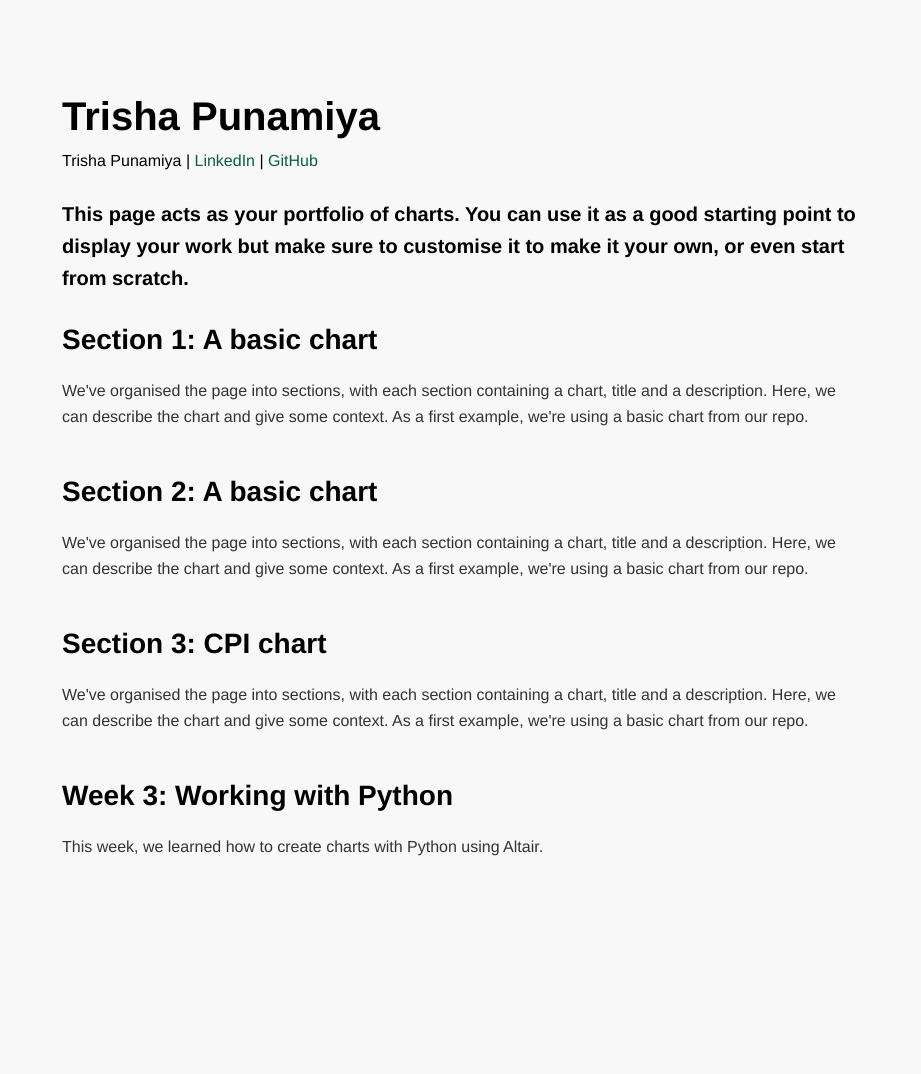
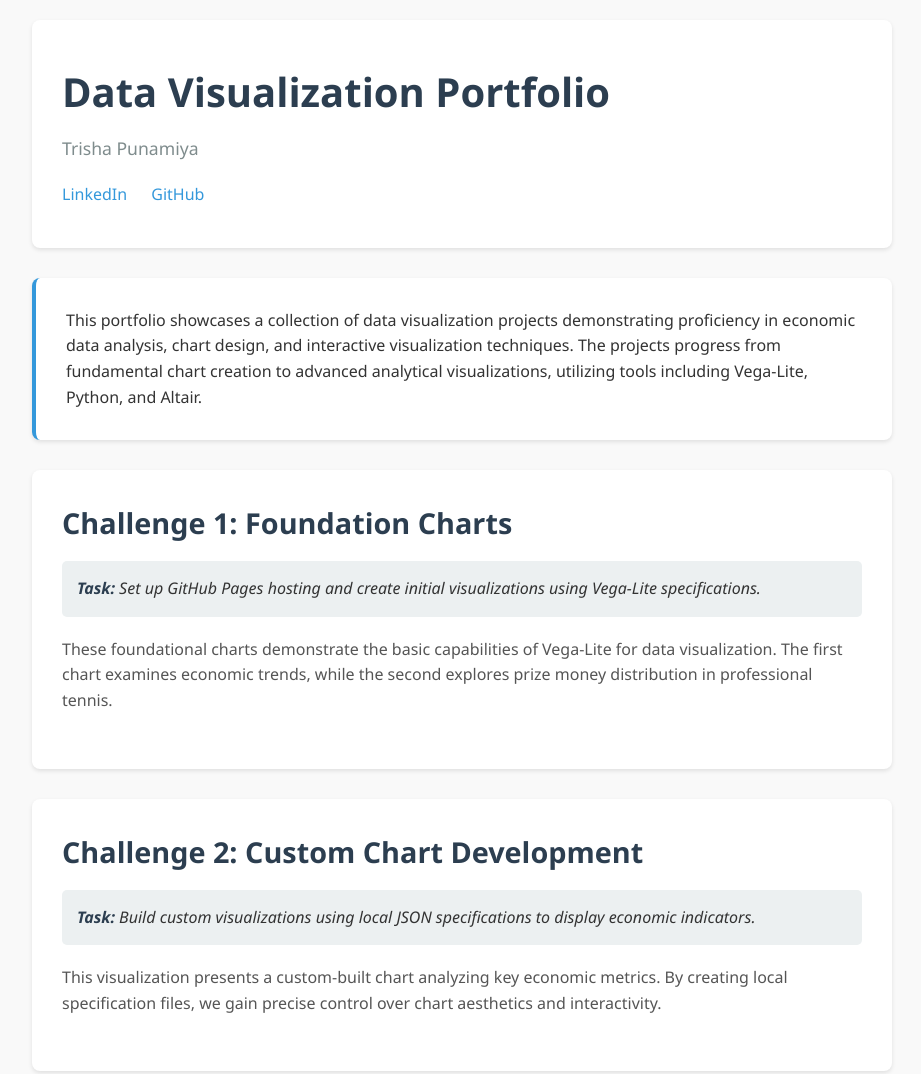
Before and after one commit to tpunamiya/tpunamiya.github.io, a plain HTML site: page index.html in a window 1280 px wide. Shown: the top 1074 px of the page, without its empty margins (178-1099 px from the left). Before the commit the page ends 900 px from the top, so only its background shows below. Drawn offline with Linux system fonts and the light colour scheme; a script that the page names is missing.

Commit message:
Update index.html

```diff
--- a/index.html
+++ b/index.html
@@ -1,130 +1,223 @@
-<!-- This HTML file provides a simple example of a portfolio page. It contains a header, a few sections, and a few charts. -->
-<!-- It works with the three css files in this folder: example1.css, example2.css and example3.css. -->
-<!-- The HTML file defines the structure of the page, and the CSS files define how it looks. -->
-<!-- The CSS examples are all designed to work with this page. Try swapping them out on line 29 and see what happens. -->
+<!DOCTYPE html>
+<html lang="en">
+<head>
+    <meta charset="UTF-8">
+    <meta name="viewport" content="width=device-width, initial-scale=1.0">
+    <title>Portfolio | Trisha Punamiya</title>
 
-<!-- Take a look around and make your own copy to adapt for your own use. -->
-
-<!-- This is a comment -->
-<!-- Comments are not displayed in the browser -->
-<!-- They can be used to leave notes in the code -->
-
-<!DOCTYPE html>
-<html>
-    <!-- HTML is heirarchial: tags like this define elements on the page.
-    Each tag does something different. For example:
-        - The <html> tag defines the whole document.
-        - The <h1> tag defines a large heading
-        - The <p> tag defines a paragraph
-        - Tags appear as an opening <div> and closing </div> pair
-    -->
-
-<head>
-    <!-- The head tag links to resources our page needs and defines information about it. Tags in the <head> aren't displayed on the page. -->
-
-    <!-- This is a link to a stylesheet which contains rules about how each element on the page should be defined-->
-    <!-- Try swapping example1.css to another, and take a look at example1.css to see if you understand it-->
-    <link rel="stylesheet" type="text/css" href="Example3.css">
-    <title>My Portfolio</title> <!-- The title displayed in the browser tab, not on the page itself -->
-
-    <!-- This is a link to the vega-lite which we're using to make graphs -->
+    <!-- Vega-Lite -->
     <script src="https://cdn.jsdelivr.net/npm/vega@5"></script>
     <script src="https://cdn.jsdelivr.net/npm/vega-lite@5"></script>
     <script src="https://cdn.jsdelivr.net/npm/vega-embed@6"></script>
 
     <style>
-        #chartGrid {
-            display: flex;
+        * {
+            margin: 0;
+            padding: 0;
+            box-sizing: border-box;
         }
 
+        body {
+            font-family: 'Segoe UI', Tahoma, Geneva, Verdana, sans-serif;
+            line-height: 1.6;
+            color: #333;
+            max-width: 900px;
+            margin: 0 auto;
+            padding: 20px;
+            background-color: #f9f9f9;
+        }
+
+        header {
+            background: white;
+            padding: 40px 30px;
+            margin-bottom: 30px;
+            border-radius: 8px;
+            box-shadow: 0 2px 4px rgba(0,0,0,0.1);
+        }
+
+        h1 {
+            font-size: 2.5em;
+            margin-bottom: 10px;
+            color: #2c3e50;
+        }
+
+        .subtitle {
+            color: #7f8c8d;
+            font-size: 1.1em;
+            margin-bottom: 20px;
+        }
+
+        .links {
+            margin-top: 15px;
+        }
+
+        .links a {
+            color: #3498db;
+            text-decoration: none;
+            margin-right: 20px;
+            font-weight: 500;
+        }
+
+        .links a:hover {
+            text-decoration: underline;
+        }
+
+        .intro {
+            background: white;
+            padding: 30px;
+            margin-bottom: 30px;
+            border-radius: 8px;
+            box-shadow: 0 2px 4px rgba(0,0,0,0.1);
+            border-left: 4px solid #3498db;
+        }
+
+        section {
+            background: white;
+            padding: 30px;
+            margin-bottom: 30px;
+            border-radius: 8px;
+            box-shadow: 0 2px 4px rgba(0,0,0,0.1);
+        }
+
+        h2 {
+            color: #2c3e50;
+            margin-bottom: 15px;
+            font-size: 1.8em;
+        }
+
+        h3 {
+            color: #34495e;
+            margin-bottom: 10px;
+            margin-top: 20px;
+            font-size: 1.3em;
+        }
+
+        .task {
+            background-color: #ecf0f1;
+            padding: 15px;
+            border-radius: 5px;
+            margin-bottom: 20px;
+            font-style: italic;
+        }
+
+        .task strong {
+            font-weight: 600;
+            color: #2c3e50;
+        }
+
+        .chart-description {
+            margin-bottom: 25px;
+        }
+
+        .chart-description p {
+            margin-bottom: 15px;
+            color: #555;
+        }
+
+        figure {
+            margin: 20px 0;
+        }
+
+        .chart-grid {
+            display: grid;
+            grid-template-columns: 1fr 1fr;
+            gap: 20px;
+            margin: 20px 0;
+        }
+
+        @media (max-width: 768px) {
+            .chart-grid {
+                grid-template-columns: 1fr;
+            }
+        }
+
+        footer {
+            text-align: center;
+            padding: 30px;
+            color: #7f8c8d;
+            font-size: 0.9em;
+        }
     </style>
 </head>
+<body>
+    <header>
+        <h1>Data Visualization Portfolio</h1>
+        <p class="subtitle">Trisha Punamiya</p>
+        <div class="links">
+            <a href="https://www.linkedin.com/in/trisha-punamiya-16b25214b/" target="_blank">LinkedIn</a>
+            <a href="https://github.com/tpunamiya" target="_blank">GitHub</a>
+        </div>
+    </header>
 
-<body>
-<!-- The body tag contains the elements that visitors to our page will see. -->
-    <h1 class="big" style="margin-bottom: 0px;"> <!-- We have added a class to the header called "big" which we can use to style it in the CSS -->
-        <!-- This is a header, it is the largest text on the page -->
-        Trisha Punamiya
-    </h1>
-    <p style="margin-top: 0px; color: rgb(0, 0, 0)">
-        <!-- we're setting the margin to 0px so the header and authour name are close together -->
-        Trisha Punamiya | <a href="https://www.linkedin.com/in/trisha-punamiya-16b25214b/">LinkedIn</a> | <a
-            href="https://github.com/tpunamiya">GitHub</a>
-    </p>
-    <h3 class="small"> <!-- We have added a class to the header called "small" which we can use to style it in the CSS -->
-        This page acts as your portfolio of charts. You can use it as a good starting point to display your work but make sure to customise it to make it your own, or even start from scratch.
-    </h3>
+    <div class="intro">
+        <p>This portfolio showcases a collection of data visualization projects demonstrating proficiency in economic data analysis, chart design, and interactive visualization techniques. The projects progress from fundamental chart creation to advanced analytical visualizations, utilizing tools including Vega-Lite, Python, and Altair.</p>
+    </div>
 
-    <!-- We're organising the page into sections, with each section containing a chart, title and a description -->
     <section>
+        <h2>Challenge 1: Foundation Charts</h2>
+        <div class="task">
+            <strong>Task:</strong> Set up GitHub Pages hosting and create initial visualizations using Vega-Lite specifications.
+        </div>
         <div class="chart-description">
-            <h2>Section 1: A basic chart</h2>
-            <p> <!-- This is a paragraph, it's the main way to display text on a web page -->
-                We've organised the page into sections, with each section containing a chart, title and a description. Here, we can describe the chart and give some context.
-                As a first example, we're using a basic chart from our repo.
-            </p>
+            <p>These foundational charts demonstrate the basic capabilities of Vega-Lite for data visualization. The first chart examines economic trends, while the second explores prize money distribution in professional tennis.</p>
         </div>
-        <figure id="Location1"></figure> <!-- we give it an id so we can put a vega-lite graph here with VegaEmbed -->
+        <figure id="Location1"></figure>
+        <figure id="Location2"></figure>
     </section>
 
     <section>
+        <h2>Challenge 2: Custom Chart Development</h2>
+        <div class="task">
+            <strong>Task:</strong> Build custom visualizations using local JSON specifications to display economic indicators.
+        </div>
         <div class="chart-description">
-            <h2>Section 2: A basic chart</h2>
-            <p> <!-- This is a paragraph, it's the main way to display text on a web page -->
-                We've organised the page into sections, with each section containing a chart, title and a description. Here, we can describe the chart and give some context.
-                As a first example, we're using a basic chart from our repo.
-            </p>
+            <p>This visualization presents a custom-built chart analyzing key economic metrics. By creating local specification files, we gain precise control over chart aesthetics and interactivity.</p>
         </div>
-        <figure id="Location2"></figure> <!-- we give it an id so we can put a vega-lite graph here with VegaEmbed -->
-         <figure id="Location3"></figure> <!-- we give it an id so we can put a vega-lite graph here with VegaEmbed -->
+        <figure id="Location3"></figure>
     </section>
 
-     <section>
+    <section>
+        <h2>Challenge 3: Inflation Analysis</h2>
+        <div class="task">
+            <strong>Task:</strong> Analyze Consumer Price Index (CPI) data to understand inflation trends over time.
+        </div>
         <div class="chart-description">
-            <h2>Section 3: CPI chart</h2>
-            <p> <!-- This is a paragraph, it's the main way to display text on a web page -->
-                We've organised the page into sections, with each section containing a chart, title and a description. Here, we can describe the chart and give some context.
-                As a first example, we're using a basic chart from our repo.
-            </p>
+            <p>The Consumer Price Index serves as a crucial indicator of inflation and purchasing power. This line chart tracks CPI movements, revealing periods of high inflation, deflation, and economic stability. Understanding these patterns is essential for economic policy analysis and forecasting.</p>
         </div>
-        <figure id="cpi_linechart"></figure> <!-- we give it an id so we can put a vega-lite graph here with VegaEmbed -->
+        <figure id="cpi_linechart"></figure>
     </section>
 
-     <section>
+    <section>
+        <h2>Challenge 4: Python Integration with Altair</h2>
+        <div class="task">
+            <strong>Task:</strong> Leverage Python's Altair library to create programmatic visualizations that can be embedded in web portfolios.
+        </div>
         <div class="chart-description">
-            <h2>Week 3: Working with Python</h2>
-            <p> This week, we learned how to create charts with Python using Altair.
-            </p>
+            <h3>Shiller P/E Ratio Analysis</h3>
+            <p>The Shiller Price-to-Earnings (P/E) ratio, also known as the cyclically adjusted price-to-earnings ratio (CAPE), is a valuation metric that smooths out short-term earnings fluctuations. This chart reveals historical market valuations and can signal periods of overvaluation or undervaluation in equity markets.</p>
+            <p>Python and Altair enable sophisticated data processing and visualization workflows. By generating chart specifications programmatically, we can create reproducible, data-driven visualizations that update dynamically with new data.</p>
         </div>
-        <figure id="Location5"></figure> <!-- we give it an id so we can put a vega-lite graph here with VegaEmbed -->
+        <figure id="Location5"></figure>
     </section>
 
-    <!-- Do you want to add more sections? -->
-        <!-- Try copying pasting the section above -->
-        <!-- You'll need to change the id of the figure "<figure id="Location3"... -->
-        <!-- ... and add a new variable for the graph spec in the script at the bottom of the page -->
+    <footer>
+        <p>&copy; 2025 Trisha Punamiya | Built with Vega-Lite and HTML/CSS</p>
+    </footer>
 
-
-    <!-- This is a script, it's a way to run JavaScript code on the page -->
     <script>
-        // This is a comment in JavaScript - it's a different language to HTML and CSS
-
-        let figure_1_spec = "https://raw.githubusercontent.com/EconomicsObservatory/courses/main/2/s2_chart2.json"; // We're storing the URL of the graph we want to display in a variable
-                                                                                                                    // You should have a spec for a graph in this same folder. Just specify its name here, e.g. let figure_1_spec = "chart1.json"
+        // Chart specifications
+        let figure_1_spec = "https://raw.githubusercontent.com/EconomicsObservatory/courses/main/2/s2_chart2.json";
         let figure_2_spec = "https://raw.githubusercontent.com/EconomicsObservatory/datavis/refs/heads/main/newsletters/2025-07-04-tennis-time/visualisation/fig3_prize-category.json";
-
         let figure_3_spec = "wk1_chart2.json";
         let figure_4_spec = "cpi_linechart.json";
         let figure_5_spec = "shiller_pe_ratio_chart.json";
 
-        vegaEmbed('#Location1', figure_1_spec) // We're using the vegaEmbed function to put a graph in the element with id figure_1
-        vegaEmbed('#Location2', figure_2_spec)
-        vegaEmbed('#Location3', figure_3_spec)
-        vegaEmbed('#cpi_linechart', figure_4_spec)
-        vegaEmbed('#Location5', figure_5_spec)
-
+        // Embed charts
+        vegaEmbed('#Location1', figure_1_spec, {actions: false});
+        vegaEmbed('#Location2', figure_2_spec, {actions: false});
+        vegaEmbed('#Location3', figure_3_spec, {actions: false});
+        vegaEmbed('#cpi_linechart', figure_4_spec, {actions: false});
+        vegaEmbed('#Location5', figure_5_spec, {actions: false});
     </script>
-
 </body>
-
 </html>
```
